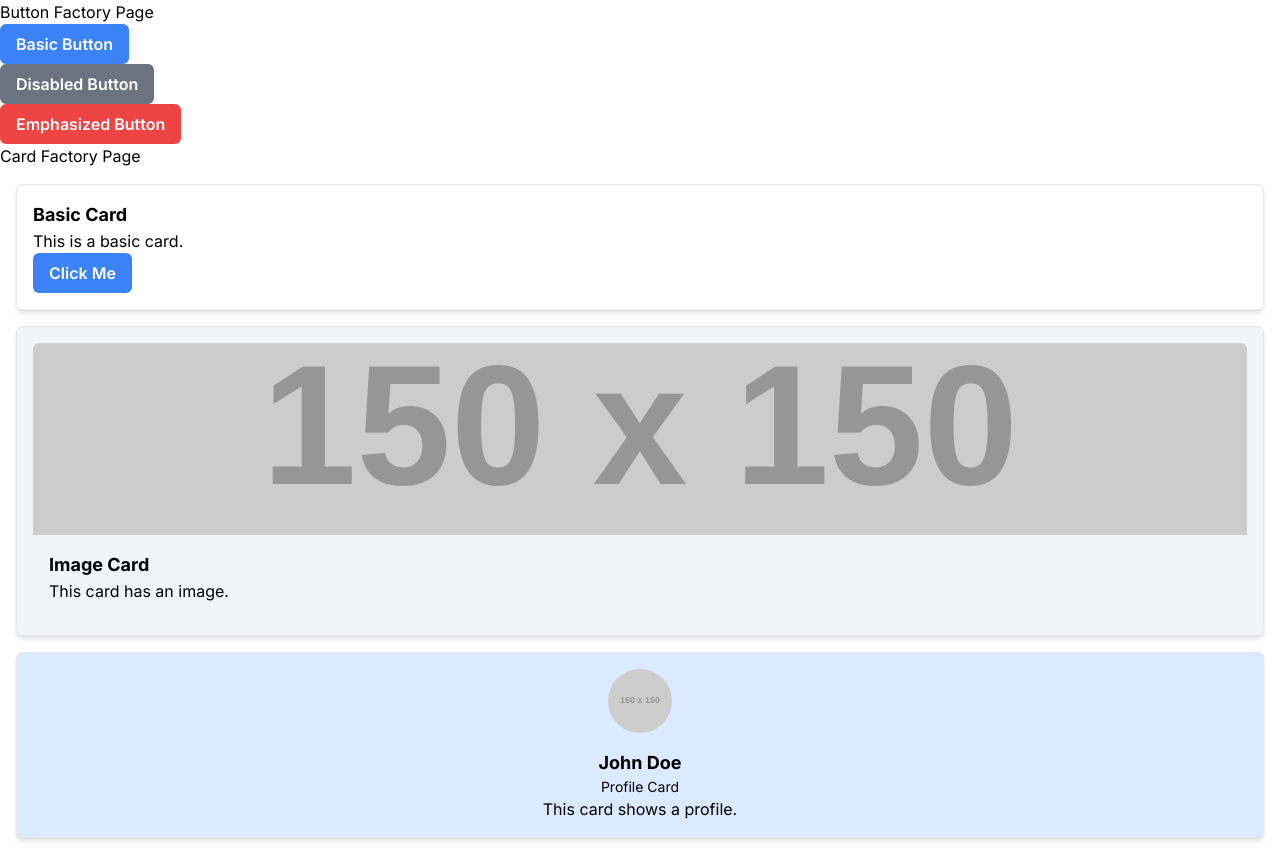
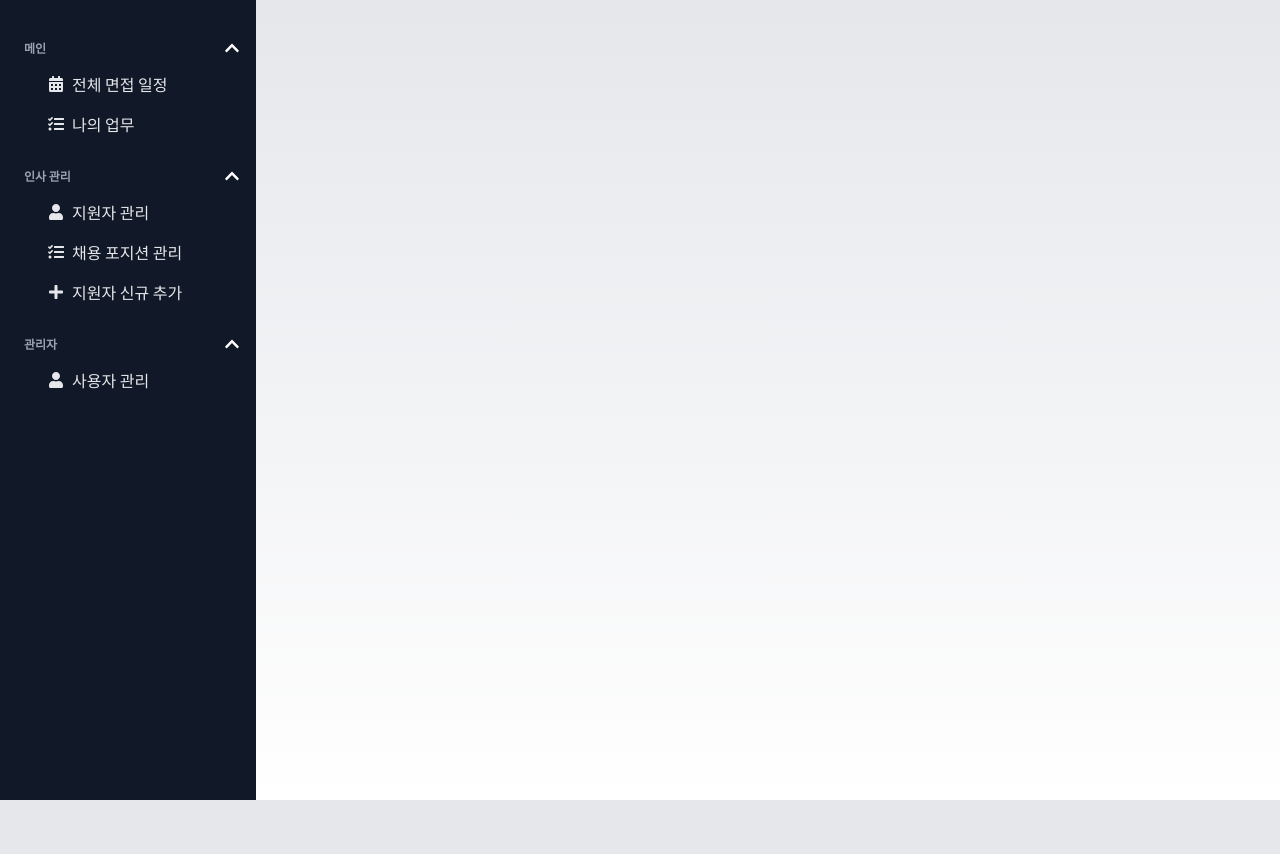
Before and after one commit to CodingGamePlayer/object-oriented-nextjs, a Next.js app: page /test/v1 in a window 1280 px wide. After the commit the page ends 800 px from the top, so only its background shows below. Built offline with nearby package versions, Linux system fonts and the light colour scheme.

Commit message:
feat: 사이드바 구현

```diff
--- a/src/app/globals.css
+++ b/src/app/globals.css
@@ -1,3 +1,5 @@
+@import url("https://fonts.googleapis.com/css2?family=Noto+Sans+KR:wght@300;400;500;700&display=swap");
+
 @tailwind base;
 @tailwind components;
 @tailwind utilities;
@@ -16,8 +18,13 @@
   }
 }
 
-@layer utilities {
-  .text-balance {
-    text-wrap: balance;
-  }
+body {
+  font-family: "Noto Sans KR", sans-serif;
+  color: rgb(var(--foreground-rgb));
+  background: linear-gradient(
+      to bottom,
+      transparent,
+      rgb(var(--background-end-rgb))
+    )
+    rgb(var(--background-start-rgb));
 }
--- /dev/null
+++ b/src/app/test/components/Sidebar.tsx
@@ -0,0 +1,12 @@
+import { sidebarItems } from "@/theme/(version1)/sidebar/SidebarItem";
+import SidebarItemComponent from "./SidebarItemComponent";
+
+export default function Sidebar() {
+  return (
+    <div className="w-64 bg-gray-900 text-white p-4 h-screen">
+      {sidebarItems.map((item, index) => (
+        <SidebarItemComponent key={index} item={item} />
+      ))}
+    </div>
+  );
+}
--- /dev/null
+++ b/src/app/test/components/SidebarItemComponent.tsx
@@ -0,0 +1,44 @@
+"use client";
+
+import { SidebarItem } from "@/theme/abstracts/AbstractSidebarItem";
+import { useState } from "react";
+import { FaChevronDown, FaChevronUp } from "react-icons/fa";
+
+interface SidebarItemProps {
+  item: SidebarItem;
+}
+
+export default function SidebarItemComponent({ item }: SidebarItemProps) {
+  const [isOpen, setIsOpen] = useState(true);
+
+  const handleToggle = () => {
+    setIsOpen(!isOpen);
+  };
+
+  return (
+    <div>
+      <div
+        onClick={handleToggle}
+        className="cursor-pointer flex items-center justify-between"
+      >
+        {item.render()}
+        {item.children && (
+          <span className="transition-transform duration-700 ease-in-out mt-4">
+            {isOpen ? <FaChevronUp /> : <FaChevronDown />}
+          </span>
+        )}
+      </div>
+      {item.children && (
+        <div
+          className={`ml-4 overflow-hidden transition-all duration-700 ease-in-out ${
+            isOpen ? "max-h-96 opacity-100" : "max-h-0 opacity-0"
+          }`}
+        >
+          {item.children.map((child, index) => (
+            <SidebarItemComponent key={index} item={child} />
+          ))}
+        </div>
+      )}
+    </div>
+  );
+}
--- /dev/null
+++ b/src/app/test/layout.tsx
@@ -0,0 +1,18 @@
+"use client";
+
+import Sidebar from "./components/Sidebar";
+
+export default function RootLayout({
+  children,
+}: Readonly<{
+  children: React.ReactNode;
+}>) {
+  return (
+    <html lang="en">
+      <body className="flex bg-gray-200 h-screen ">
+        <Sidebar />
+        <div className="flex-1 p-4">{children}</div>
+      </body>
+    </html>
+  );
+}
--- a/src/app/test/v1/page.tsx
+++ b/src/app/test/v1/page.tsx
@@ -7,83 +7,77 @@ import { ButtonType, CardType } from "@/theme/theme.interface";
 import { useEffect, useState } from "react";
 
 export default function ButtonFactoryPage() {
-  const [theme, setTheme] = useState<ComponentV1Factory | null>(null);
-
-  useEffect(() => {
-    setTheme(new ComponentV1Factory());
-  }, []);
-
-  const handleClick = (buttonType: string) => {
-    console.log(`${buttonType} button clicked`);
-  };
-
-  const buttonProps: { [key in ButtonType]: ButtonProps } = {
-    [ButtonType.Basic]: {
-      label: "Basic Button",
-      onClick: () => handleClick("Basic"),
-      className: "px-1",
-    },
-    [ButtonType.Disabled]: {
-      label: "Disabled Button",
-      onClick: () => handleClick("Disabled"),
-      className: "px-1",
-    },
-    [ButtonType.Emphasized]: {
-      label: "Emphasized Button",
-      onClick: () => handleClick("Emphasized"),
-      className: "px-1",
-    },
-  };
-
-  const cardProps: { [key in CardType]: CardProps } = {
-    [CardType.Basic]: {
-      title: "Basic Card",
-      content: "This is a basic card.",
-      className: "m-4",
-      children: theme?.createButton(ButtonType.Basic, {
-        label: "Click Me",
-        onClick: () => handleClick("Basic"),
-        className: "px-1",
-      }),
-    },
-    [CardType.Image]: {
-      title: "Image Card",
-      content: "This card has an image.",
-      className: "m-4",
-      imageUrl: "https://via.placeholder.com/150", // 테스트용 이미지 URL
-      children: <img src="https://via.placeholder.com/150" alt="Placeholder" />, // 추가된 부분
-    },
-    [CardType.Profile]: {
-      title: "Profile Card",
-      content: "This card shows a profile.",
-      className: "m-4",
-      profileImageUrl: "https://via.placeholder.com/150", // 테스트용 프로필 이미지 URL
-      name: "John Doe",
-      children: <p>Additional Profile Info</p>, // 추가된 부분
-    },
-  };
-
-  if (!theme) {
-    return <div>Loading...</div>;
-  }
-
-  return (
-    <div>
-      <h1>Button Factory Page</h1>
-      {Object.keys(buttonProps).map((type) => (
-        <div key={type}>
-          {theme.createButton(
-            type as ButtonType,
-            buttonProps[type as ButtonType]
-          )}
-        </div>
-      ))}
-      <h1>Card Factory Page</h1>
-      {Object.keys(cardProps).map((type) => (
-        <div key={type}>
-          {theme.createCard(type as CardType, cardProps[type as CardType])}
-        </div>
-      ))}
-    </div>
-  );
+  //   const [theme, setTheme] = useState<ComponentV1Factory | null>(null);
+  //   useEffect(() => {
+  //     setTheme(new ComponentV1Factory());
+  //   }, []);
+  //   const handleClick = (buttonType: string) => {
+  //     console.log(`${buttonType} button clicked`);
+  //   };
+  //   const buttonProps: { [key in ButtonType]: ButtonProps } = {
+  //     [ButtonType.Basic]: {
+  //       label: "Basic Button",
+  //       onClick: () => handleClick("Basic"),
+  //       className: "px-1",
+  //     },
+  //     [ButtonType.Disabled]: {
+  //       label: "Disabled Button",
+  //       onClick: () => handleClick("Disabled"),
+  //       className: "px-1",
+  //     },
+  //     [ButtonType.Emphasized]: {
+  //       label: "Emphasized Button",
+  //       onClick: () => handleClick("Emphasized"),
+  //       className: "px-1",
+  //     },
+  //   };
+  //   const cardProps: { [key in CardType]: CardProps } = {
+  //     [CardType.Basic]: {
+  //       title: "Basic Card",
+  //       content: "This is a basic card.",
+  //       className: "m-4",
+  //       children: theme?.createButton(ButtonType.Basic, {
+  //         label: "Click Me",
+  //         onClick: () => handleClick("Basic"),
+  //         className: "px-1",
+  //       }),
+  //     },
+  //     [CardType.Image]: {
+  //       title: "Image Card",
+  //       content: "This card has an image.",
+  //       className: "m-4",
+  //       imageUrl: "https://via.placeholder.com/150", // 테스트용 이미지 URL
+  //       children: <img src="https://via.placeholder.com/150" alt="Placeholder" />, // 추가된 부분
+  //     },
+  //     [CardType.Profile]: {
+  //       title: "Profile Card",
+  //       content: "This card shows a profile.",
+  //       className: "m-4",
+  //       profileImageUrl: "https://via.placeholder.com/150", // 테스트용 프로필 이미지 URL
+  //       name: "John Doe",
+  //       children: <p>Additional Profile Info</p>, // 추가된 부분
+  //     },
+  //   };
+  //   if (!theme) {
+  //     return <div>Loading...</div>;
+  //   }
+  //   return (
+  //     <div>
+  //       <h1>Button Factory Page</h1>
+  //       {Object.keys(buttonProps).map((type) => (
+  //         <div key={type}>
+  //           {theme.createButton(
+  //             type as ButtonType,
+  //             buttonProps[type as ButtonType]
+  //           )}
+  //         </div>
+  //       ))}
+  //       <h1>Card Factory Page</h1>
+  //       {Object.keys(cardProps).map((type) => (
+  //         <div key={type}>
+  //           {theme.createCard(type as CardType, cardProps[type as CardType])}
+  //         </div>
+  //       ))}
+  //     </div>
+  //   );
 }
--- /dev/null
+++ b/src/theme/(version1)/sidebar/SidebarItem.tsx
@@ -0,0 +1,45 @@
+import {
+  ChildSidebarItem,
+  SidebarItem,
+} from "@/theme/abstracts/AbstractSidebarItem";
+import Link from "next/link";
+import { ReactNode } from "react";
+import { FaCalendarAlt, FaPlus, FaTasks, FaUser } from "react-icons/fa";
+
+class MainItem extends SidebarItem {
+  render(): ReactNode {
+    return (
+      <div className="sidebar-item flex items-center px-2 py-2 rounded-md mt-4 font-bold text-gray-400">
+        {this.renderContent()}
+      </div>
+    );
+  }
+}
+
+class MainChildItem extends ChildSidebarItem {
+  render(): ReactNode {
+    return (
+      <Link
+        href={this.path}
+        className="sidebar-item flex items-center px-4 py-2 hover:bg-gray-700 rounded-md transition-colors duration-200 ease-in-out w-full text-gray-200"
+      >
+        {this.renderContent()}
+      </Link>
+    );
+  }
+}
+
+export const sidebarItems: SidebarItem[] = [
+  new MainItem("메인", [
+    new MainChildItem("전체 면접 일정", "/main/schedule", <FaCalendarAlt />),
+    new MainChildItem("나의 업무", "/main/tasks", <FaTasks />),
+  ]),
+  new MainItem("인사 관리", [
+    new MainChildItem("지원자 관리", "/hr/applicants", <FaUser />),
+    new MainChildItem("채용 포지션 관리", "/hr/positions", <FaTasks />),
+    new MainChildItem("지원자 신규 추가", "/hr/new-applicant", <FaPlus />),
+  ]),
+  new MainItem("관리자", [
+    new MainChildItem("사용자 관리", "/admin/users", <FaUser />),
+  ]),
+];
--- a/src/theme/(version1)/version1-theme.ts
+++ b/src/theme/(version1)/version1-theme.ts
@@ -11,6 +11,7 @@ import { BasicCard } from "./cards/BasicCard";
 import { ImageCard } from "./cards/ImageCard";
 import { ProfileCard } from "./cards/ProfileCard";
 import { ButtonProps } from "../abstracts/AbstractButton";
+import { SidebarItem } from "../abstracts/AbstractSidebarItem";
 
 export class ComponentV1Factory implements ComponentFactoryInterface {
   createButton(type: ButtonType, props: ButtonProps): React.ReactElement {
--- /dev/null
+++ b/src/theme/abstracts/AbstractSidebarItem.tsx
@@ -0,0 +1,46 @@
+import { ReactNode } from "react";
+
+export abstract class SidebarItem {
+  constructor(public title: string, public children?: SidebarItem[]) {}
+
+  protected renderTitle(): ReactNode {
+    return <span className="title">{this.title}</span>; // 부모 아이템은 볼드 처리
+  }
+
+  renderContent(): ReactNode {
+    return <div className="sidebar-item text-xs">{this.renderTitle()}</div>;
+  }
+
+  abstract render(): ReactNode;
+}
+
+export abstract class ChildSidebarItem extends SidebarItem {
+  constructor(
+    public title: string,
+    public path: string,
+    public icon: ReactNode,
+    public children?: SidebarItem[]
+  ) {
+    super(title, children);
+  }
+
+  protected renderIcon(): ReactNode {
+    if (this.icon) {
+      return <span className="icon mr-2">{this.icon}</span>;
+    }
+    return null;
+  }
+
+  protected renderTitle(): ReactNode {
+    return <span className="title">{this.title}</span>; // 자식 아이템은 볼드 처리되지 않음
+  }
+
+  renderContent(): ReactNode {
+    return (
+      <div className="sidebar-item flex items-center">
+        {this.renderIcon()}
+        {this.renderTitle()}
+      </div>
+    );
+  }
+}
```
Also changed, not shown: package.json (+5 -4 lines), 1 other file (tests, documents, lock files or other folders).
